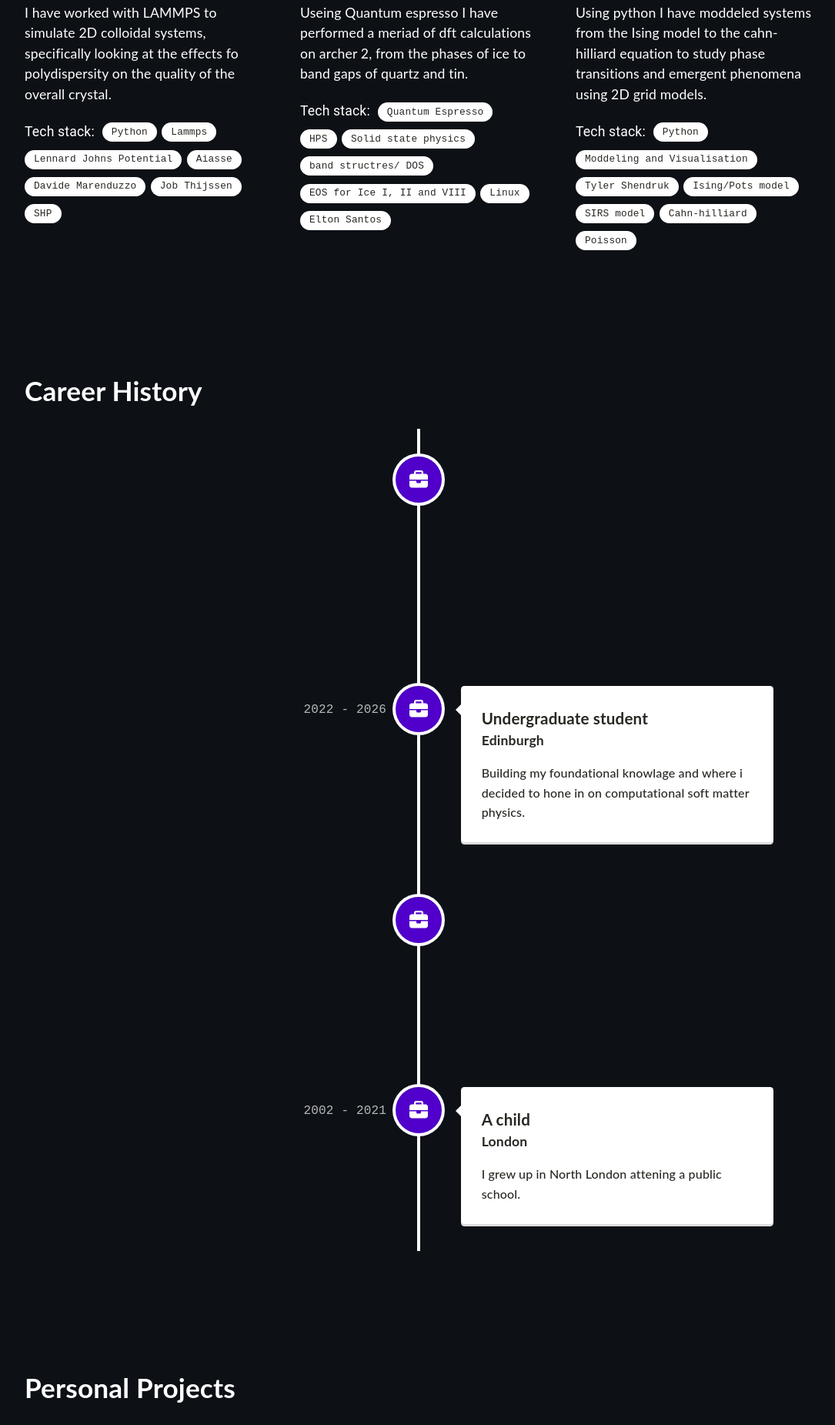
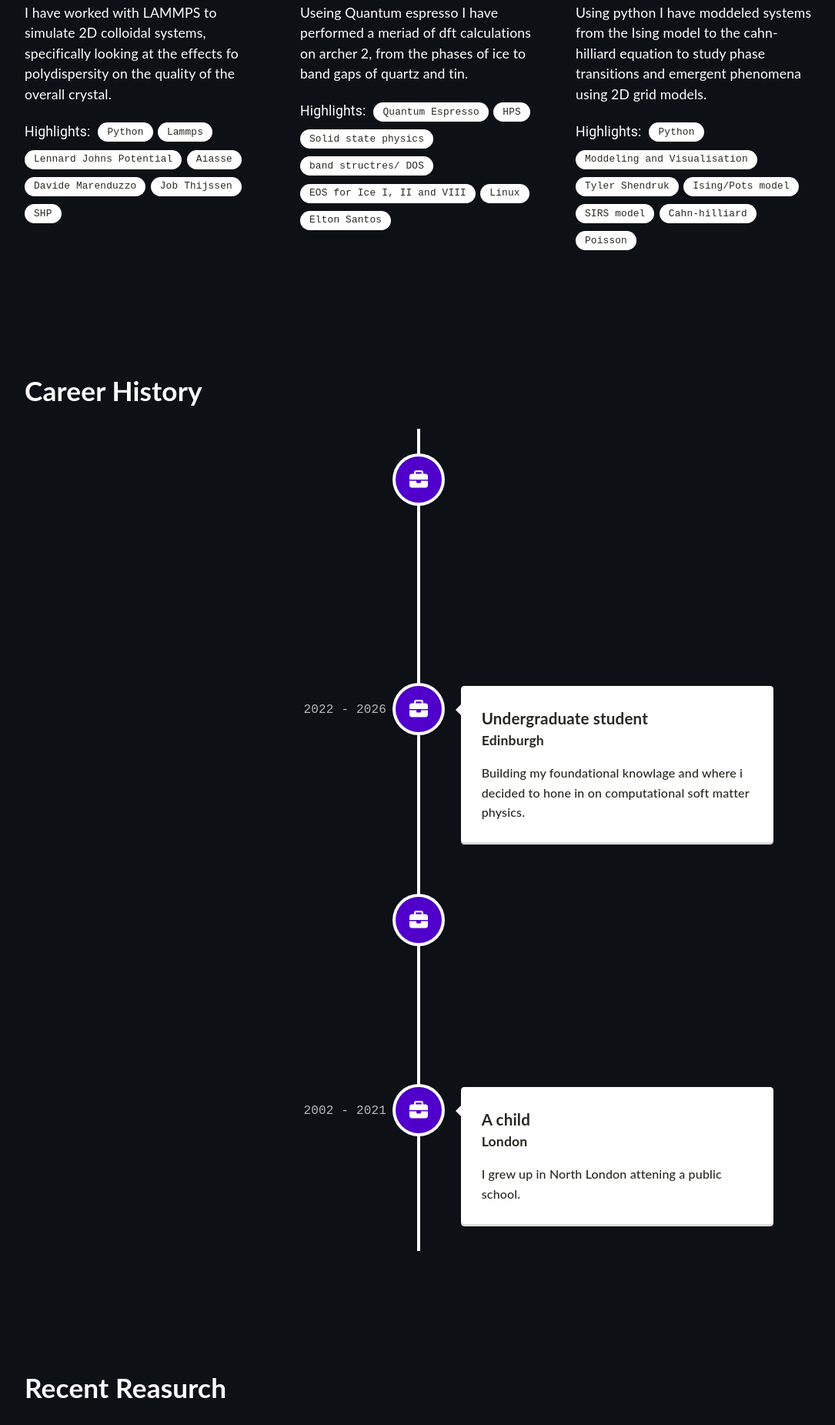
Before and after one commit to Harber418/Oskar_Harber, a React (Create React App) app: page / in a window 1280 px wide. Shown: the part 1140-2991 px from the top of the page at 77% size, without its empty margins (96-1181 px from the left). Built offline with nearby package versions, Linux system fonts and the light colour scheme; grey boxes are pictures that could not be loaded.

Commit message:
edits to titles and added highlight discription

```diff
--- a/src/components/Expertise.tsx
+++ b/src/components/Expertise.tsx
@@ -47,7 +47,7 @@ function Expertise() {
                     <h3>Molecular Dynamics</h3>
                     <p>I have worked with LAMMPS to simulate 2D colloidal systems, specifically looking at the effects fo polydispersity on the quality of the overall crystal. </p>
                     <div className="flex-chips">
-                        <span className="chip-title">Tech stack:</span>
+                        <span className="chip-title">Highlights:</span>
                         {labelsFirst.map((label, index) => (
                             <Chip key={index} className='chip' label={label} />
                         ))}
@@ -59,7 +59,7 @@ function Expertise() {
                     <h3>Density Funtional Theory</h3>
                     <p>Useing Quantum espresso I have performed a meriad of dft calculations on archer 2, from the phases of ice to band gaps of quartz and tin. </p>
                     <div className="flex-chips">
-                        <span className="chip-title">Tech stack:</span>
+                        <span className="chip-title">Highlights:</span>
                         {labelsSecond.map((label, index) => (
                             <Chip key={index} className='chip' label={label} />
                         ))}
@@ -71,7 +71,7 @@ function Expertise() {
                     <h3>Moddeling systems from sctrach</h3>
                     <p>Using python I have moddeled systems from the Ising model to the cahn-hilliard equation to study phase transitions and emergent phenomena using 2D grid models. </p>
                     <div className="flex-chips">
-                        <span className="chip-title">Tech stack:</span>
+                        <span className="chip-title">Highlights:</span>
                         {labelsThird.map((label, index) => (
                             <Chip key={index} className='chip' label={label} />
                         ))}
--- a/src/components/Project.tsx
+++ b/src/components/Project.tsx
@@ -12,7 +12,7 @@ import '../assets/styles/Project.scss';
 function Project() {
     return(
     <div className="projects-container" id="projects">
-        <h1>Personal Projects</h1>
+        <h1>Recent Reasurch</h1>
         <div className="projects-grid">
             <div className="project">
                 <a href="https://github.com/Harber418" target="_blank" rel="noreferrer"><img src={project1} className="zoom" alt="thumbnail" width="100%"/></a>
```
Also changed, not shown: 1 other file (tests, documents, lock files or other folders).
